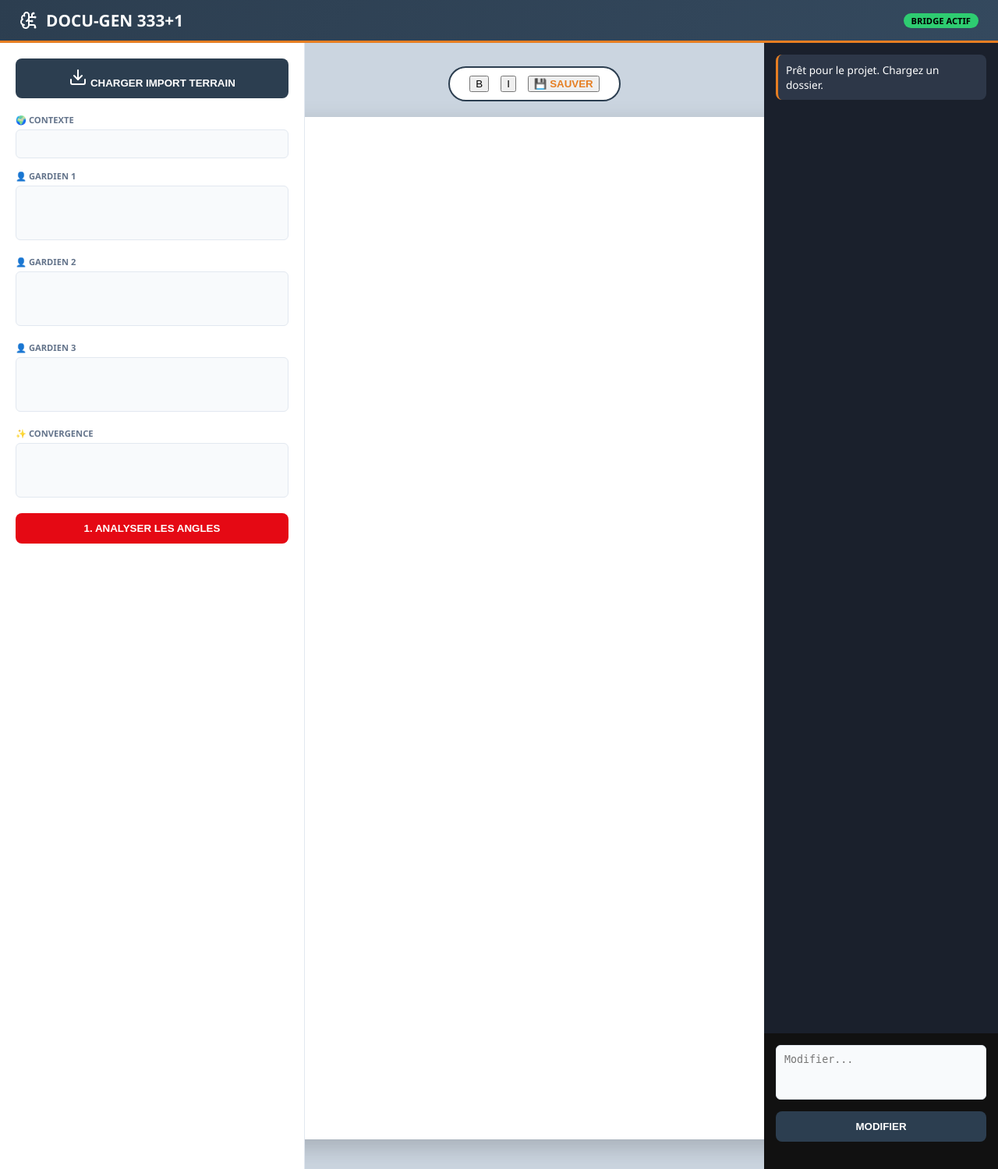
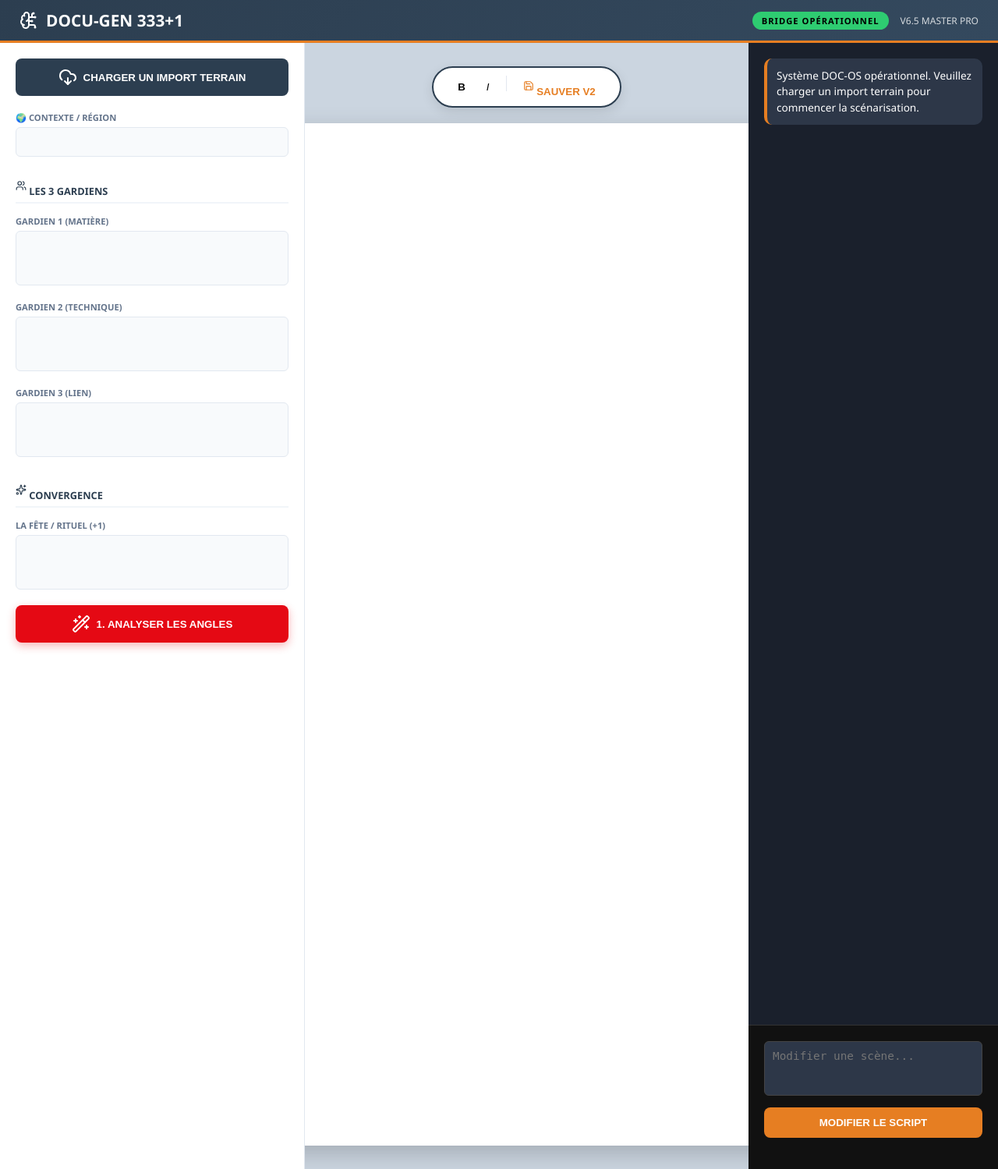
Before and after one commit to mediances-ops/docu-gen-333, a FastAPI app: page / in a window 1280 px wide. Shown: the whole page at 78% size. Run offline with FastAPI, Linux system fonts and the light colour scheme.

Commit message:
Update index.html

```diff
--- a/templates/index.html
+++ b/templates/index.html
@@ -6,111 +6,159 @@
     <title>DOCU-GEN 333+1 | Studio Pro</title>
     <script src="https://unpkg.com/lucide@latest"></script>
     <style>
-        :root { --primary: #2C3E50; --accent: #E67E22; --danger: #e50914; --bg: #f3f4f6; --text: #2d3748; }
+        :root {
+            --primary: #2C3E50;    /* Bleu Ardoise (Local Scouting) */
+            --accent: #E67E22;     /* Orange Brique (Local Scouting) */
+            --danger: #e50914;     /* Rouge Action IA */
+            --bg: #f3f4f6;         /* Fond gris clair */
+            --panel: #ffffff;      /* Blanc pur */
+            --text: #2d3748;
+            --dark-panel: #1a202c; /* Chatbot */
+        }
+
         body { margin: 0; font-family: 'Segoe UI', sans-serif; background: var(--bg); color: var(--text); height: 100vh; display: flex; flex-direction: column; overflow: hidden; }
 
-        header { background: linear-gradient(135deg, var(--primary) 0%, #34495e 100%); padding: 12px 25px; border-bottom: 3px solid var(--accent); display: flex; justify-content: space-between; align-items: center; color: white; z-index: 100; }
+        header {
+            background: linear-gradient(135deg, var(--primary) 0%, #34495e 100%);
+            padding: 12px 25px; border-bottom: 3px solid var(--accent);
+            display: flex; justify-content: space-between; align-items: center; color: white; z-index: 100;
+        }
         .logo { font-weight: 800; font-size: 1.3rem; display: flex; align-items: center; gap: 10px; }
 
         .workspace { display: flex; flex: 1; overflow: hidden; }
 
-        /* PANEL GAUCHE */
+        /* PANEL GAUCHE : FORMULAIRE */
         .panel-left { width: 350px; background: white; border-right: 1px solid #e2e8f0; padding: 20px; overflow-y: auto; }
-        .btn-import { background: var(--primary); color: white; padding: 12px; border-radius: 8px; border:none; width: 100%; font-weight: bold; cursor: pointer; margin-bottom: 20px; }
+        .btn-import { background: var(--primary); color: white; padding: 12px; border-radius: 8px; border:none; width: 100%; font-weight: bold; cursor: pointer; margin-bottom: 20px; display: flex; align-items: center; justify-content: center; gap: 8px;}
+        .btn-import:hover { background: #34495e; }
+
         .input-group { margin-bottom: 15px; }
-        label { display: block; font-size: 0.7rem; color: #64748b; font-weight: 700; margin-bottom: 5px; }
-        input, textarea { width: 100%; background: #f8fafc; border: 1px solid #e2e8f0; padding: 10px; border-radius: 6px; box-sizing: border-box; }
+        label { display: block; font-size: 0.7rem; color: #64748b; font-weight: 700; margin-bottom: 5px; text-transform: uppercase; }
+        input, textarea { width: 100%; background: #f8fafc; border: 1px solid #e2e8f0; padding: 10px; border-radius: 6px; box-sizing: border-box; font-size: 0.9rem;}
         textarea { height: 70px; resize: none; }
 
-        /* PANEL CENTRAL (EDITEUR) */
+        /* PANEL CENTRAL (EDITEUR + TIMELINE) */
         .panel-center { flex: 1; background: #cbd5e0; padding: 30px; overflow-y: auto; display: flex; flex-direction: column; align-items: center; }
 
-        #project-header { width: 21cm; background: white; border-radius: 12px; padding: 15px; margin-bottom: 20px; display: none; border-left: 6px solid var(--accent); box-shadow: 0 4px 10px rgba(0,0,0,0.1); }
-        .vignette { width: 70px; height: 70px; border-radius: 6px; object-fit: cover; background: #eee; }
+        /* BANDEAU PROJET DYNAMIQUE */
+        #project-header {
+            width: 21cm; background: white; border-radius: 12px; padding: 15px; margin-bottom: 20px;
+            display: none; /* Masqué par défaut */
+            border-left: 6px solid var(--accent); box-shadow: 0 4px 15px rgba(0,0,0,0.1);
+            align-items: center; justify-content: space-between;
+        }
+        .vignette { width: 80px; height: 80px; border-radius: 8px; object-fit: cover; background: #eee; border: 1px solid #ddd; }
 
-        .editor-toolbar { position: sticky; top: 0; background: white; padding: 10px 25px; border-radius: 50px; border: 2px solid var(--primary); display: flex; gap: 15px; margin-bottom: 20px; z-index: 50; }
+        .editor-container { display: flex; gap: 20px; width: 100%; justify-content: center; align-items: flex-start; }
+
+        /* TIMELINE GAUCHE */
+        .timeline { width: 180px; position: sticky; top: 0; display: none; }
+        .v-item { background: white; padding: 10px; border-radius: 8px; margin-bottom: 10px; font-size: 0.75rem; border: 1px solid #e2e8f0; cursor: pointer; transition: 0.2s; box-shadow: 0 2px 4px rgba(0,0,0,0.05); }
+        .v-item:hover { border-color: var(--accent); transform: translateX(5px); }
+        .v-item b { color: var(--primary); display: block; margin-bottom: 3px; }
+
+        .editor-toolbar { position: sticky; top: 0; background: white; padding: 10px 25px; border-radius: 50px; border: 2px solid var(--primary); display: flex; gap: 15px; margin-bottom: 20px; z-index: 50; box-shadow: 0 5px 15px rgba(0,0,0,0.1); }
         .paper { background: white; color: black; width: 21cm; min-height: 29.7cm; padding: 2.5cm; font-family: 'Courier New', monospace; font-size: 11pt; box-shadow: 0 10px 30px rgba(0,0,0,0.2); white-space: pre-wrap; outline: none; }
 
-        /* TIMELINE GAUCHE */
-        .timeline { width: 150px; padding: 10px; display: none; }
-        .v-item { background: white; padding: 8px; border-radius: 6px; margin-bottom: 8px; font-size: 0.7rem; border: 1px solid #e2e8f0; cursor: pointer; }
-        .v-item:hover { border-color: var(--accent); }
-
         /* PANEL DROIT (CHAT) */
-        .panel-right { width: 300px; background: #1a202c; color: white; display: flex; flex-direction: column; }
-        .chat-history { flex: 1; padding: 15px; overflow-y: auto; font-size: 0.85rem; }
-        .msg { padding: 10px; border-radius: 8px; margin-bottom: 10px; }
-        .msg.ai { background: #2d3748; border-left: 3px solid var(--accent); }
+        .panel-right { width: 320px; background: var(--dark-panel); color: white; display: flex; flex-direction: column; }
+        .chat-history { flex: 1; padding: 20px; overflow-y: auto; font-size: 0.85rem; }
+        .msg { padding: 12px; border-radius: 10px; margin-bottom: 15px; line-height: 1.5; }
+        .msg.ai { background: #2d3748; border-left: 4px solid var(--accent); }
         .msg.user { background: var(--accent); text-align: right; }
-        .chat-input-zone { padding: 15px; background: #111; }
+        .chat-input-zone { padding: 20px; background: #111; border-top: 1px solid #333; }
 
         /* MODALS */
-        .modal { display: none; position: fixed; top: 0; left: 0; width: 100%; height: 100%; background: rgba(0,0,0,0.8); z-index: 1000; justify-content: center; align-items: center; }
-        .modal-box { background: white; padding: 25px; border-radius: 12px; width: 500px; }
-        .angle-card { border: 2px solid #e2e8f0; padding: 15px; border-radius: 8px; margin-bottom: 10px; cursor: pointer; }
-        .angle-card:hover { border-color: var(--accent); background: #fffaf0; }
+        .modal { display: none; position: fixed; top: 0; left: 0; width: 100%; height: 100%; background: rgba(0,0,0,0.85); z-index: 1000; justify-content: center; align-items: center; backdrop-filter: blur(5px); }
+        .modal-box { background: white; padding: 30px; border-radius: 16px; width: 550px; max-height: 80vh; overflow-y: auto; }
+        .angle-card { border: 2px solid #e2e8f0; padding: 20px; border-radius: 12px; margin-bottom: 15px; cursor: pointer; transition: 0.3s; }
+        .angle-card:hover { border-color: var(--accent); background: #fffaf0; transform: scale(1.02); }
 
-        #loader { display: none; position: fixed; top: 0; left: 0; width: 100%; height: 100%; background: rgba(44, 62, 80, 0.9); z-index: 2000; flex-direction: column; justify-content: center; align-items: center; color: white; }
-        .spinner { width: 40px; height: 40px; border: 4px solid rgba(255,255,255,0.2); border-top: 4px solid var(--accent); border-radius: 50%; animation: spin 1s linear infinite; margin-bottom: 10px; }
+        #loader { display: none; position: fixed; top: 0; left: 0; width: 100%; height: 100%; background: rgba(44, 62, 80, 0.95); z-index: 2000; flex-direction: column; justify-content: center; align-items: center; color: white; }
+        .spinner { width: 50px; height: 50px; border: 5px solid rgba(255,255,255,0.1); border-top: 5px solid var(--accent); border-radius: 50%; animation: spin 1s linear infinite; margin-bottom: 15px; }
         @keyframes spin { to { transform: rotate(360deg); } }
     </style>
 </head>
 <body>
 
-<div id="loader"><div class="spinner"></div><div id="loader-text">Analyse...</div></div>
+<div id="loader"><div class="spinner"></div><div id="loader-text" style="font-weight:bold; letter-spacing:1px; text-transform:uppercase;">Analyse en cours...</div></div>
 
 <header>
     <div class="logo"><i data-lucide="brain-circuit"></i> DOCU-GEN 333+1</div>
-    <div style="display:flex; gap:10px;">
-        <div style="font-size:0.7rem; background:#2ecc71; color:black; padding:2px 10px; border-radius:10px; font-weight:bold;">BRIDGE ACTIF</div>
+    <div style="display:flex; gap:15px; align-items:center;">
+        <div style="font-size:0.7rem; background:#2ecc71; color:black; padding:4px 12px; border-radius:20px; font-weight:bold; letter-spacing:1px;">BRIDGE OPÉRATIONNEL</div>
+        <div style="font-size:0.75rem; opacity:0.8;">V6.5 MASTER PRO</div>
     </div>
 </header>
 
 <div class="workspace">
+    <!-- PANEL GAUCHE -->
     <div class="panel-left">
-        <button class="btn-import" onclick="openImportModal()"><i data-lucide="download"></i> CHARGER IMPORT TERRAIN</button>
-        <div class="input-group"><label>🌍 CONTEXTE</label><input type="text" id="ctx"></div>
-        <div class="input-group"><label>👤 GARDIEN 1</label><textarea id="g1"></textarea></div>
-        <div class="input-group"><label>👤 GARDIEN 2</label><textarea id="g2"></textarea></div>
-        <div class="input-group"><label>👤 GARDIEN 3</label><textarea id="g3"></textarea></div>
-        <div class="input-group"><label>✨ CONVERGENCE</label><textarea id="evt"></textarea></div>
-        <button class="btn-import" style="background:var(--danger)" onclick="analyzeAngles()">1. ANALYSER LES ANGLES</button>
+        <button class="btn-import" onclick="openImportModal()">
+            <i data-lucide="download-cloud"></i> CHARGER UN IMPORT TERRAIN
+        </button>
+
+        <div class="input-group"><label>🌍 Contexte / Région</label><input type="text" id="ctx"></div>
+
+        <h3 style="font-size:0.8rem; color:var(--primary); border-bottom:2px solid #f1f5f9; padding-bottom:5px; margin:25px 0 15px 0;"><i data-lucide="users" style="width:14px;"></i> LES 3 GARDIENS</h3>
+        <div class="input-group"><label>Gardien 1 (MATIÈRE)</label><textarea id="g1"></textarea></div>
+        <div class="input-group"><label>Gardien 2 (TECHNIQUE)</label><textarea id="g2"></textarea></div>
+        <div class="input-group"><label>Gardien 3 (LIEN)</label><textarea id="g3"></textarea></div>
+
+        <h3 style="font-size:0.8rem; color:var(--primary); border-bottom:2px solid #f1f5f9; padding-bottom:5px; margin:25px 0 15px 0;"><i data-lucide="sparkles" style="width:14px;"></i> CONVERGENCE</h3>
+        <div class="input-group"><label>La Fête / Rituel (+1)</label><textarea id="evt"></textarea></div>
+
+        <button class="btn-import" style="background:var(--danger); margin-top:10px; box-shadow: 0 4px 12px rgba(229, 9, 20, 0.3);" onclick="analyzeAngles()">
+            <i data-lucide="wand-2"></i> 1. ANALYSER LES ANGLES
+        </button>
     </div>
 
+    <!-- PANEL CENTRAL -->
     <div class="panel-center">
+        <!-- BANDEAU STUDIO -->
         <div id="project-header">
-            <div style="display:flex; align-items:center; gap:15px;">
+            <div style="display:flex; align-items:center; gap:20px;">
                 <img id="display-vignette" class="vignette" src="">
                 <div>
-                    <div id="display-region" style="font-size:0.6rem; color:var(--accent); font-weight:bold; letter-spacing:1px;">REGION</div>
-                    <h2 id="display-title" style="margin:0; font-size:1.2rem;">Titre du film</h2>
-                    <div style="font-size:0.8rem; color:#64748b;">Fixer : <span id="display-fixer" style="font-weight:bold;">...</span></div>
+                    <div id="display-region" style="font-size:0.65rem; color:var(--accent); font-weight:800; letter-spacing:2px; text-transform:uppercase;">RÉGION</div>
+                    <h2 id="display-title" style="margin:2px 0; font-size:1.4rem; color:var(--primary); font-weight:900;">Titre du film</h2>
+                    <div style="font-size:0.85rem; color:#64748b;">Correspondant : <span id="display-fixer" style="font-weight:bold; color:var(--primary);">...</span></div>
                 </div>
             </div>
             <div style="text-align:right">
-                <div id="display-angle" style="font-size:0.7rem; font-weight:bold; color:var(--accent)">ANGLE : --</div>
-                <div id="display-date" style="font-size:0.6rem; color:#999">Importé le --</div>
+                <div id="display-angle" style="font-size:0.8rem; font-weight:bold; color:var(--accent); text-transform:uppercase;">ANGLE : --</div>
+                <div id="display-date" style="font-size:0.7rem; color:#999; margin-top:5px;">Importé le --/--/----</div>
             </div>
         </div>
 
-        <div style="display:flex; gap:20px; width:100%; justify-content:center;">
-            <div class="timeline" id="timeline"><label>HISTORIQUE</label><div id="v-list"></div></div>
+        <div class="editor-container">
+            <!-- HISTORIQUE -->
+            <div class="timeline" id="timeline">
+                <label style="margin-bottom:15px; display:block;"><i data-lucide="history" style="width:12px;"></i> HISTORIQUE</label>
+                <div id="v-list"></div>
+            </div>
+
+            <!-- PAPIER -->
             <div style="display:flex; flex-direction:column; align-items:center;">
                 <div class="editor-toolbar">
-                    <button onclick="document.execCommand('bold')">B</button>
-                    <button onclick="document.execCommand('italic')">I</button>
-                    <button style="color:var(--accent); font-weight:bold;" onclick="alert('Sauvegardé !')">💾 SAUVER</button>
+                    <button onclick="document.execCommand('bold')" style="font-weight:bold; border:none; background:none; cursor:pointer;">B</button>
+                    <button onclick="document.execCommand('italic')" style="font-style:italic; border:none; background:none; cursor:pointer;">I</button>
+                    <div style="width:1px; background:#e2e8f0; height:20px;"></div>
+                    <button style="color:var(--accent); font-weight:bold; border:none; background:none; cursor:pointer;" onclick="alert('Sauvegarde de la version...')"><i data-lucide="save" style="width:14px;"></i> SAUVER V2</button>
                 </div>
                 <div id="paper" class="paper" contenteditable="true"></div>
             </div>
         </div>
     </div>
 
+    <!-- PANEL DROIT (CHAT) -->
     <div class="panel-right">
-        <div class="chat-history" id="chatHist"><div class="msg ai">Prêt pour le projet. Chargez un dossier.</div></div>
+        <div class="chat-history" id="chatHist">
+            <div class="msg ai">Système DOC-OS opérationnel. Veuillez charger un import terrain pour commencer la scénarisation.</div>
+        </div>
         <div class="chat-input-zone">
-            <textarea id="chatInput" placeholder="Modifier..."></textarea>
-            <button class="btn-import" style="margin-top:10px;" onclick="refine()">MODIFIER</button>
+            <textarea id="chatInput" placeholder="Modifier une scène..." style="background:#2d3748; border:1px solid #444; color:white; padding:10px; border-radius:6px; width:100%;"></textarea>
+            <button class="btn-import" style="margin-top:10px; background:var(--accent);" onclick="refine()">MODIFIER LE SCRIPT</button>
         </div>
     </div>
 </div>
@@ -118,59 +166,78 @@
 <!-- MODAL IMPORT -->
 <div id="importModal" class="modal">
     <div class="modal-box">
-        <h3 style="margin-top:0">Dossiers Importés</h3>
+        <h2 style="color:var(--primary); margin-top:0;">Dossiers Importés (Bridge)</h2>
+        <p style="font-size:0.85rem; color:#64748b; margin-bottom:20px;">Choisissez un repérage envoyé par vos correspondants :</p>
         <div id="import-list"></div>
-        <button class="btn-import" style="background:#eee; color:black; margin-top:10px;" onclick="document.getElementById('importModal').style.display='none'">FERMER</button>
+        <button class="btn-import" style="background:#eee; color:var(--primary); margin-top:10px;" onclick="document.getElementById('importModal').style.display='none'">FERMER</button>
     </div>
 </div>
 
 <!-- MODAL TRIPTYQUE -->
-<div id="triptyqueModal" class="modal"><div style="display:flex; gap:15px;" id="angles-container"></div></div>
+<div id="triptyqueModal" class="modal">
+    <div style="display:flex; gap:20px;" id="angles-container"></div>
+</div>
 
 <script>
     lucide.createIcons();
     function showLoader(t) { document.getElementById('loader-text').innerText=t; document.getElementById('loader').style.display='flex'; }
     function hideLoader() { document.getElementById('loader').style.display='none'; }
-    function addChatMsg(r, t) { const d=document.createElement('div'); d.className='msg '+r; d.innerText=t; document.getElementById('chatHist').appendChild(d); }
+    function addChatMsg(r, t) { const d=document.createElement('div'); d.className='msg '+r; d.innerText=t; document.getElementById('chatHist').appendChild(d); document.getElementById('chatHist').scrollTop = document.getElementById('chatHist').scrollHeight; }
 
+    // 1. OUVRIR LA LISTE DES IMPORTS
     async function openImportModal() {
         document.getElementById('importModal').style.display='flex';
         const res = await fetch('/api/projects');
         const projects = await res.json();
         const list = document.getElementById('import-list');
-        list.innerHTML = projects.map(p => `
+        list.innerHTML = projects.length === 0 ? "<p>Aucun import détecté.</p>" : projects.map(p => `
             <div class="angle-card" onclick="loadImportedData(${p.id})">
-                <strong>${p.title}</strong><br><small>${p.region} - ${p.date}</small>
+                <div style="font-size:0.7rem; color:var(--accent); font-weight:bold; float:right;">${p.date}</div>
+                <h3 style="margin:0; font-size:1.1rem; color:var(--primary);">${p.title}</h3>
+                <div style="font-size:0.85rem;">Région : ${p.region}</div>
             </div>
         `).join('');
     }
 
+    // 2. CHARGER LES DONNÉES DANS LE BANDEAU ET LE FORMULAIRE
     async function loadImportedData(id) {
         document.getElementById('importModal').style.display='none';
-        showLoader("Synchronisation...");
+        showLoader("Synchronisation Studio...");
+        try {
             const res = await fetch(`/api/projects/${id}`);
             const data = await res.json();
             const raw = data.form_data;
 
+            // Allumage des éléments du Studio
             document.getElementById('project-header').style.display='flex';
             document.getElementById('timeline').style.display='block';
-        document.getElementById('display-region').innerText = raw.region;
-        document.getElementById('display-fixer').innerText = (raw.fixer_prenom || '') + ' ' + (raw.fixer_nom || '');
+
+            // Remplissage du Bandeau
+            document.getElementById('display-region').innerText = raw.region || "INCONNUE";
+            document.getElementById('display-title').innerText = `SCÉNARIO : ${raw.region}`;
+            document.getElementById('display-fixer').innerText = (raw.fixer_prenom || '') + ' ' + (raw.fixer_nom || 'Anonyme');
             document.getElementById('display-vignette').src = raw.image_region || '';
             document.getElementById('display-date').innerText = 'Importé le ' + data.date;
-        document.getElementById('ctx').value = raw.pays + ', ' + raw.region;
 
+            // Remplissage Formulaire
+            document.getElementById('ctx').value = (raw.pays || '') + ', ' + (raw.region || '');
             if(raw.gardiens) {
                 raw.gardiens.forEach((g, i) => {
-                if(i<3) document.getElementById('g'+(i+1)).value = `NOM: ${g.nom}\nMETIER: ${g.fonction}\nSAVOIR: ${g.savoir_transmis}`;
+                    if(i<3) document.getElementById('g'+(i+1)).value = `NOM: ${g.nom}\nMETIER: ${g.fonction}\nTYPOLOGIE: (À analyser)\nSAVOIR: ${g.savoir_transmis || ''}`;
                 });
             }
             document.getElementById('evt').value = raw.episode_data?.fete || "";
-        document.getElementById('v-list').innerHTML = '<div class="v-item"><b>V1</b><br>Import Original</div>';
+            document.getElementById('v-list').innerHTML = '<div class="v-item"><b>V1</b>Import Original</div>';
+
+            addChatMsg('ai', `Projet ${raw.region} chargé dans le studio.`);
+            lucide.createIcons();
+        } catch(e) { alert("Erreur de chargement."); }
         hideLoader();
     }
 
+    // 3. ANALYSE DES ANGLES (TRIPTYQUE)
     async function analyzeAngles() {
+        if(!document.getElementById('ctx').value) return alert("Chargez un dossier d'abord.");
         showLoader("IA : Analyse des trajectoires...");
         const fd = new FormData();
         fd.append('ctx', document.getElementById('ctx').value);
@@ -179,22 +246,28 @@
         fd.append('g3', document.getElementById('g3').value);
         fd.append('evt', document.getElementById('evt').value);
 
+        try {
             const res = await fetch('/api/analyze_angles', { method:'POST', body:fd });
             const angles = await res.json();
             document.getElementById('angles-container').innerHTML = angles.map(a => `
-            <div class="modal-box angle-card" style="width:250px" onclick="selectAngle('${a.type}', '${a.title.replace(/'/g, "\\'")}')">
-                <small>${a.type}</small><h3>${a.title}</h3><p style="font-size:0.7rem">${a.desc}</p>
+                <div class="modal-box angle-card" style="width:300px" onclick="selectAngle('${a.type}', '${a.title.replace(/'/g, "\\'")}')">
+                    <div style="color:var(--accent); font-weight:bold; font-size:0.7rem;">VISION ${a.type}</div>
+                    <h2 style="font-size:1.2rem; margin:10px 0;">${a.title}</h2>
+                    <p style="font-size:0.8rem; color:#64748b; line-height:1.4;">${a.desc}</p>
+                    <button class="btn-import" style="font-size:0.8rem; background:var(--primary); margin-top:15px;">CHOISIR CETTE VISION</button>
                 </div>
             `).join('');
             document.getElementById('triptyqueModal').style.display='flex';
+        } catch(e) { alert("Erreur IA"); }
         hideLoader();
     }
 
+    // 4. GÉNÉRATION FINALE
     async function selectAngle(type, title) {
         document.getElementById('triptyqueModal').style.display='none';
         document.getElementById('display-angle').innerText = 'ANGLE : ' + type;
         document.getElementById('display-title').innerText = title;
-        showLoader("IA : Rédaction du 52 minutes...");
+        showLoader(`IA : Rédaction du 52 minutes (${type})...`);
 
         const fd = new FormData();
         fd.append('ctx', document.getElementById('ctx').value);
@@ -204,21 +277,31 @@
         fd.append('evt', document.getElementById('evt').value);
         fd.append('angle', type);
 
+        try {
             const res = await fetch('/api/generate_full', { method:'POST', body:fd });
             const data = await res.json();
             document.getElementById('paper').innerText = data.script.replace(/\*\*/g, '');
+            addChatMsg('ai', `Le scénario ${type} est prêt.`);
+        } catch(e) { alert("Erreur rédaction"); }
         hideLoader();
     }
 
+    // 5. CHATBOT
     async function refine() {
         const i = document.getElementById('chatInput').value;
+        if(!i) return;
+        addChatMsg('user', i);
+        document.getElementById('chatInput').value = "";
         showLoader("Le Co-pilote travaille...");
+        try {
             const res = await fetch('/api/refine', {
                 method:'POST', headers:{'Content-Type':'application/json'},
                 body: JSON.stringify({ current_script: document.getElementById('paper').innerText, instruction: i })
             });
             const data = await res.json();
             document.getElementById('paper').innerText = data.script.replace(/\*\*/g, '');
+            addChatMsg('ai', "Modifications appliquées.");
+        } catch(e) { alert("Erreur chatbot"); }
         hideLoader();
     }
 </script>
```
Lines whose indentation alone changed are shown as unchanged.
